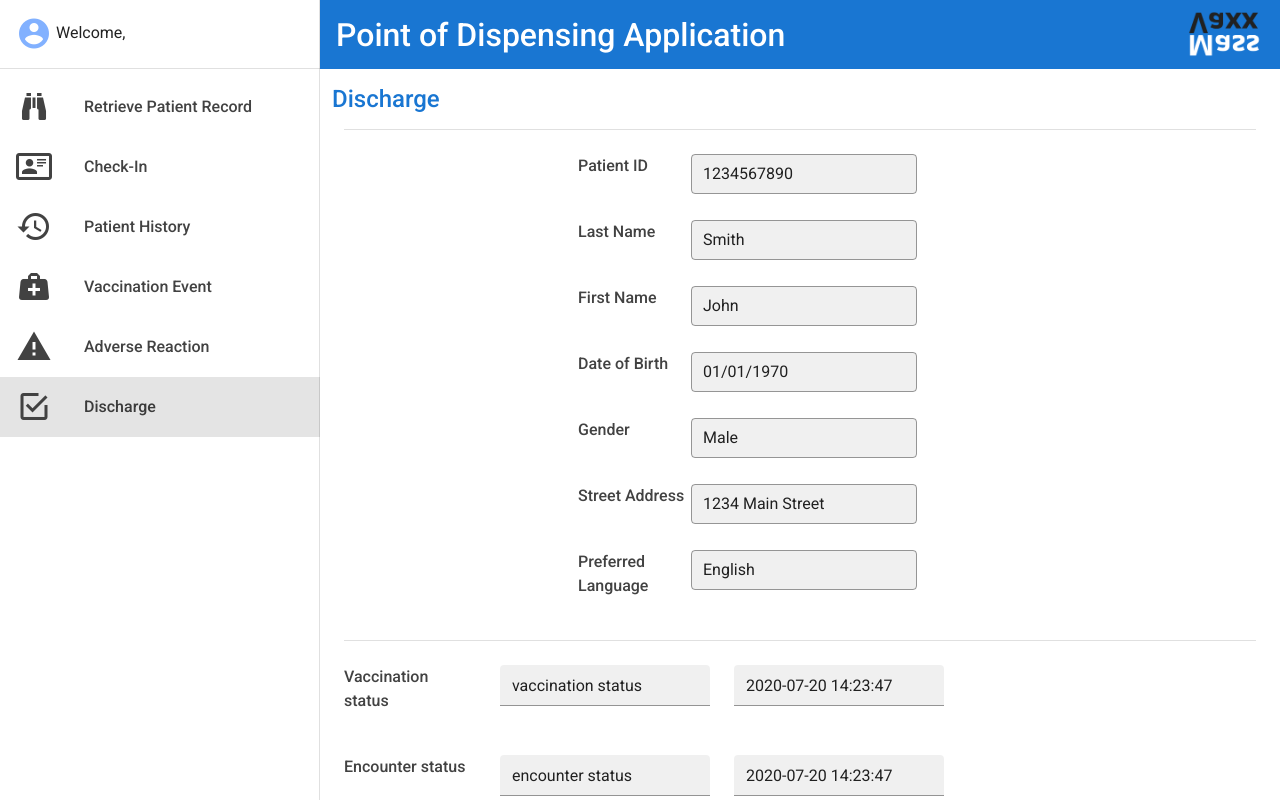
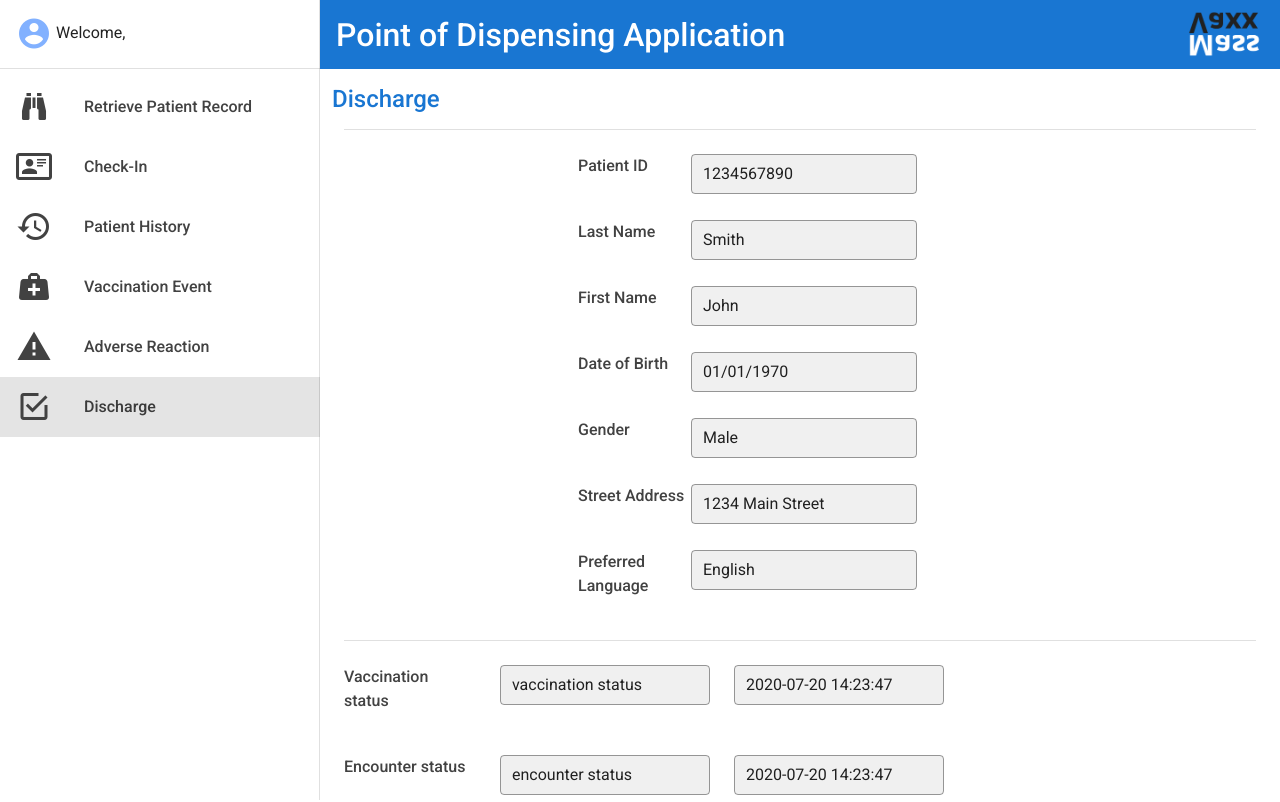
Before and after one commit to david-fraley/MassVaccinationSystem, a Vue app in the folder PointOfDispensingApp/: page /#/Discharge in a window 1280 px wide. Shown: the top 802 px of the page. Built offline with nearby package versions, Linux system fonts and the light colour scheme.

Commit message:
Add outlined attribute to PatientDischargeComponent and PatientCheckInComponent

```diff
--- a/PointOfDispensingApp/src/components/PatientCheckInComponent.vue
+++ b/PointOfDispensingApp/src/components/PatientCheckInComponent.vue
@@ -5,12 +5,12 @@
         <div class="font-weight-medium secondary--text">Location</div>
       </v-col>
       <v-col cols="3">
-        <v-text-field filled dense readonly
+        <v-text-field filled dense readonly outlined
           value="POD identifier"
         ></v-text-field>
       </v-col>
       <v-col cols="3">
-        <v-text-field filled dense readonly
+        <v-text-field filled dense readonly outlined
           value="POD name"
         ></v-text-field>
       </v-col>
@@ -26,12 +26,12 @@
         <div class="font-weight-medium secondary--text">Encounter status</div>
       </v-col>
       <v-col cols="3">
-        <v-text-field filled dense readonly
+        <v-text-field filled dense readonly outlined
           value="arrived"
         ></v-text-field>
       </v-col>
       <v-col cols="3">
-        <v-text-field filled dense readonly
+        <v-text-field filled dense readonly outlined
           value="2020-07-20 14:23:47"
         ></v-text-field>
       </v-col>
--- a/PointOfDispensingApp/src/components/PatientDischargeComponent.vue
+++ b/PointOfDispensingApp/src/components/PatientDischargeComponent.vue
@@ -5,12 +5,12 @@
         <div class="font-weight-medium secondary--text">Vaccination status</div>
       </v-col>
       <v-col cols="3">
-        <v-text-field filled dense readonly
+        <v-text-field filled dense readonly outlined
           value="vaccination status"
         ></v-text-field>
       </v-col>
       <v-col cols="3">
-        <v-text-field filled dense readonly
+        <v-text-field filled dense readonly outlined
           value="2020-07-20 14:23:47"
         ></v-text-field>
       </v-col>
@@ -20,12 +20,12 @@
         <div class="font-weight-medium secondary--text">Encounter status</div>
       </v-col>
       <v-col cols="3">
-        <v-text-field filled dense readonly
+        <v-text-field filled dense readonly outlined
           value="encounter status"
         ></v-text-field>
       </v-col>
       <v-col cols="3">
-        <v-text-field filled dense readonly
+        <v-text-field filled dense readonly outlined
           value="2020-07-20 14:23:47"
         ></v-text-field>
       </v-col>
```
